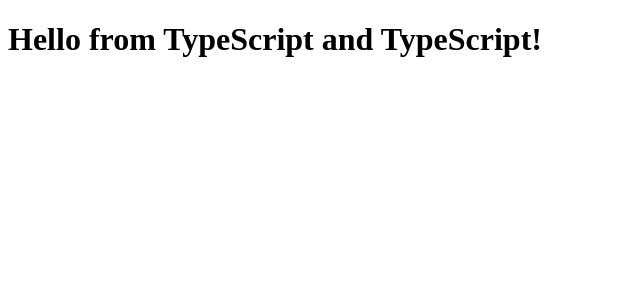
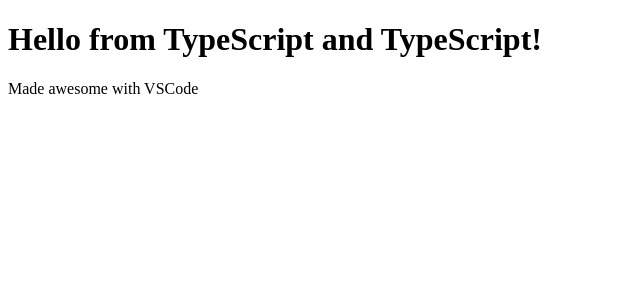
Before and after one commit to AlexanderEkdahl/preact-boilerplate, a Preact app: page / in a window 1280 px wide. Shown: the top 300 px of the page, without its empty margins (0-640 px from the left). Built offline with nearby package versions, Linux system fonts and the light colour scheme; the HTML template or start-up script is replaced by a standard one.

Commit message:
Sourcemaps

```diff
--- a/rollup.config.js
+++ b/rollup.config.js
@@ -7,6 +7,7 @@ import serve from 'rollup-plugin-serve';
 const configuration = {
   entry: "src/index.tsx",
   dest: "build/bundle.js",
+  sourceMap: true,
   plugins: [
     typescript({
       typescript: require("typescript"),
--- a/src/components/Application.tsx
+++ b/src/components/Application.tsx
@@ -7,9 +7,12 @@ export interface ApplicationProps {
 
 export default class Application extends Component<ApplicationProps, {}> {
     render() {
+        console.log("Rendering Application");
+
         return (
             <div>
                 <h1>Hello from {this.props.compiler} and {this.props.compiler}!</h1>
+                <span>Made awesome with VSCode</span>
             </div>
         )
     }
```
Also changed, not shown: 1 other file (tests, documents, lock files or other folders).
